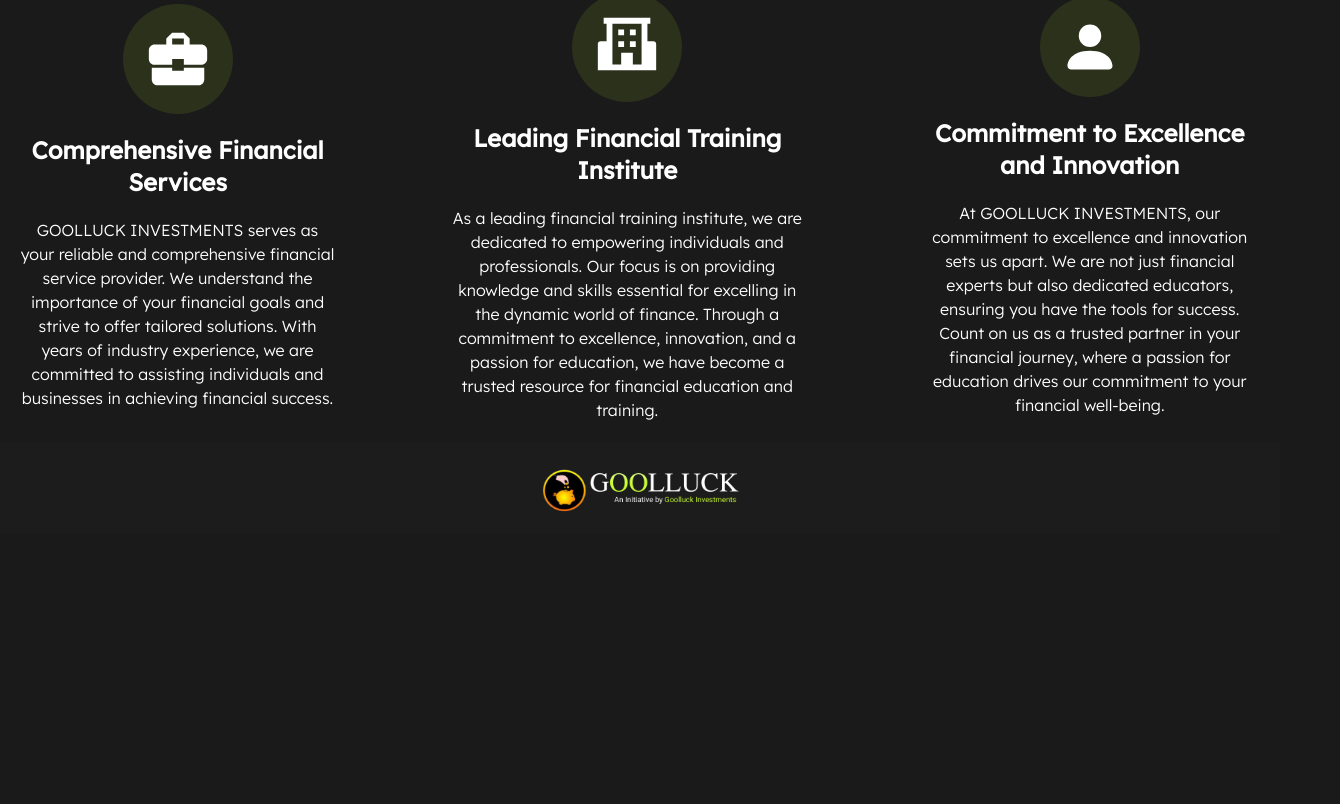
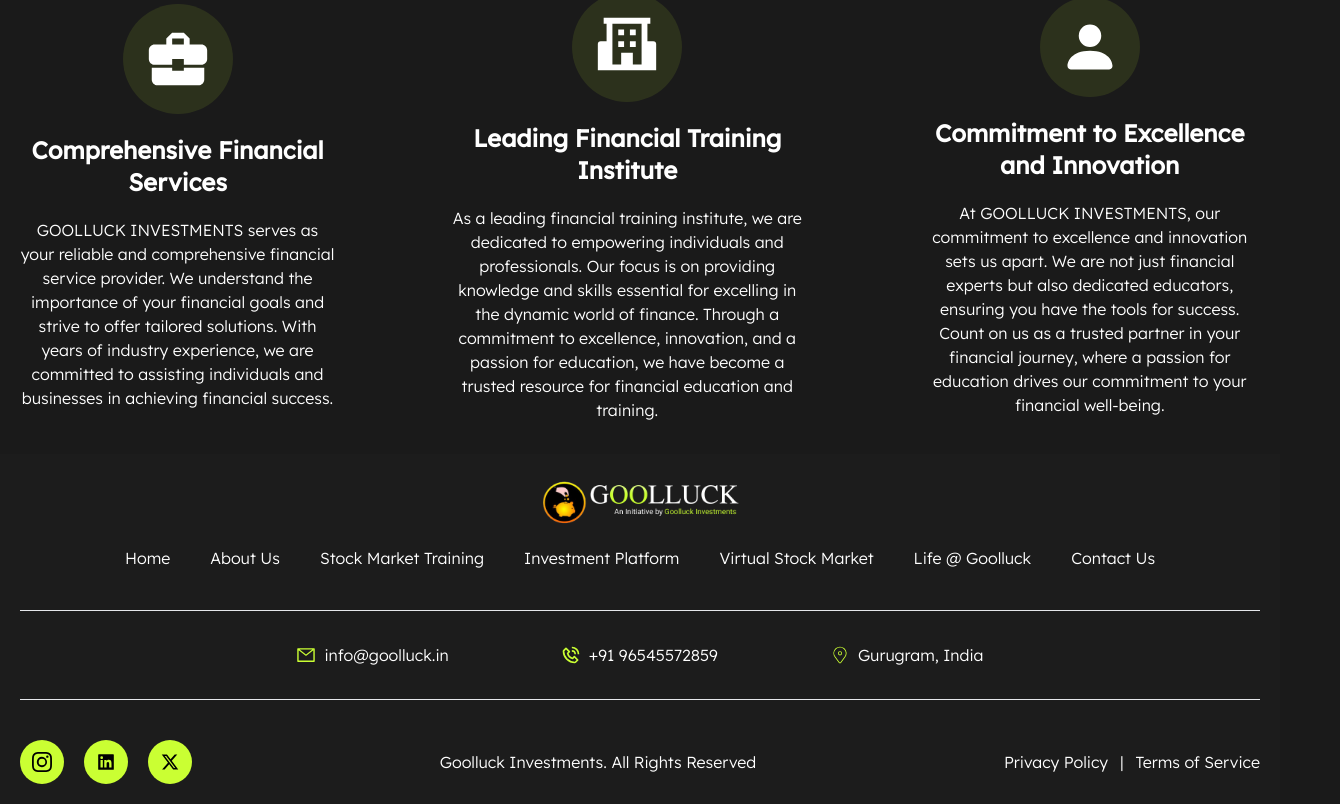
Before and after one commit to sai-ram-kaushik/goolluck, a Next.js app: page / in a window 1280 px wide. Shown: the part 900-1704 px from the top of the page, 1340 px wide, since content can reach past the window. Before the commit the page ends 1434 px from the top, so only its background shows below. Built offline with nearby package versions, Linux system fonts and the light colour scheme.

Commit message:
updated with the footer section

```diff
--- a/constants/index.js
+++ b/constants/index.js
@@ -1,6 +1,9 @@
 import { MdBusinessCenter } from "react-icons/md";
 import { BiSolidSchool } from "react-icons/bi";
 import { BsFillPersonFill } from "react-icons/bs";
+import { BsInstagram } from "react-icons/bs";
+import { AiFillLinkedin } from "react-icons/ai";
+import { RiTwitterXFill } from "react-icons/ri";
 export const menuList = [
   { label: "Home", path: "/", key: "Home" },
   { label: "About Us", path: "/#about", key: "About" },
@@ -49,3 +52,9 @@
     desc: "At GOOLLUCK INVESTMENTS, our commitment to excellence and innovation sets us apart. We are not just financial experts but also dedicated educators, ensuring you have the tools for success. Count on us as a trusted partner in your financial journey, where a passion for education drives our commitment to your financial well-being.",
   },
 ];
+
+export const socials = [
+  { label: "Instagram", icon: <BsInstagram size={20} />, path: "", key: "Instagram" },
+  { label: "LinkedIn", icon: <AiFillLinkedin size={20} />, path: "", key: "LinkedIn" },
+  { label: "Twitter", icon: <RiTwitterXFill size={20} />, path: "", key: "Twitter" },
+];
--- a/sections/About.jsx
+++ b/sections/About.jsx
@@ -1,6 +1,4 @@
-import React from "react";
 import { about_list } from "@/constants";
-import Image from "next/image";
 const About = () => {
   return (
     <section className="w-full p-5">
--- a/sections/Footer.jsx
+++ b/sections/Footer.jsx
@@ -1,15 +1,70 @@
-import Image from "next/image"
-import logo from '@/public/assets/goolluck_investments_logo.png'
+import Image from "next/image";
+import logo from "@/public/assets/goolluck_investments_logo.png";
+import { menuList } from "@/constants";
+import { socials } from "@/constants";
+import { AiOutlineMail } from "react-icons/ai";
+import { BiPhoneCall } from "react-icons/bi";
+import { CiLocationOn } from "react-icons/ci";
+import Link from "next/link";
 const Footer = () => {
   return (
-    <footer className='w-full bg-footer py-5'>
-      <div className='container mx-auto'>
+    <footer className="w-full bg-footer p-5 py-5 mt-3">
+      <div className="container mx-auto">
         <div className="flex items-center justify-center">
           <Image src={logo} alt="logo" width={200} height={200} />
         </div>
+
+        <div className="flex flex-wrap items-center justify-center gap-10 mt-5">
+          {menuList.map((link) => (
+            <ul key={link.key} className="hover:text-secondary duration-200">
+              <Link href={link.path}>
+                <li>{link.label}</li>
+              </Link>
+            </ul>
+          ))}
+        </div>
+
+        <div className="p-8 border-t border-b flex flex-wrap items-center gap-10 lg:gap-28 justify-center mt-10">
+          <div className="flex items-center gap-2">
+            <AiOutlineMail size={20} className="text-secondary" />
+            <p>info@goolluck.in</p>
+          </div>
+
+          <div className="flex items-center gap-2">
+            <BiPhoneCall size={20} className="text-secondary" />
+            <p>+91 96545572859</p>
+          </div>
+
+          <div className="flex items-center gap-2">
+            <CiLocationOn size={20} className="text-secondary" />
+            <p>Gurugram, India</p>
+          </div>
+        </div>
+
+        <div className="flex flex-col lg:flex-row items-center justify-center lg:justify-between mt-10">
+          <div className="flex items-center gap-5 ">
+            {socials.map((link) => (
+              <div
+                key={link.key}
+                className="bg-secondary text-black rounded-full p-3">
+                <div>{link.icon}</div>
+              </div>
+            ))}
+          </div>
+
+          <div>
+            <p>Goolluck Investments. All Rights Reserved</p>
+          </div>
+
+          <div className="flex items-center gap-3">
+              <p>Privacy Policy</p>
+              <p>|</p>
+              <p>Terms of Service</p>
+          </div>
+        </div>
       </div>
     </footer>
-  )
-}
+  );
+};
 
-export default Footer
+export default Footer;
--- a/sections/Navbar.jsx
+++ b/sections/Navbar.jsx
@@ -15,7 +15,7 @@
   return (
     <nav
       className="w-full h-20 z-[999] bg-background lg:bg-transparent sticky top-0 py-3">
-      <div className="container mx-auto max-w-[1920px] lg:w-[1240px]  2xl:w-[1569px] h-full lg:border 2xl:border-secondary lg:p-2 lg:bg-background rounded-full">
+      <div className="container mx-auto max-w-[1920px] lg:w-[1340px]  2xl:w-[1569px] h-full lg:border 2xl:border-secondary lg:p-2 lg:bg-background rounded-full">
         <div className="flex items-center justify-between w-full h-full px-4 lg:px-16">
           <div>
             <Image src={logo} alt="logo" width={200} height={200} />
```
